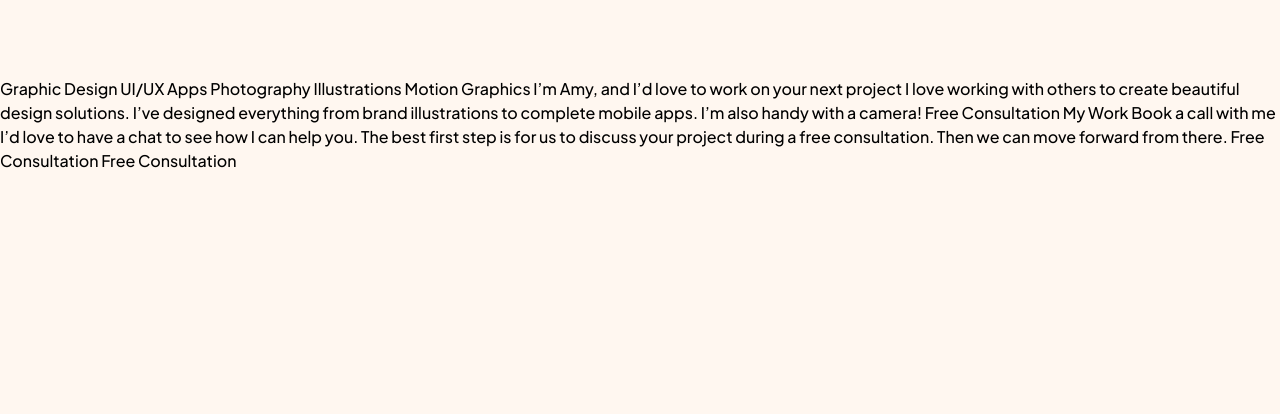
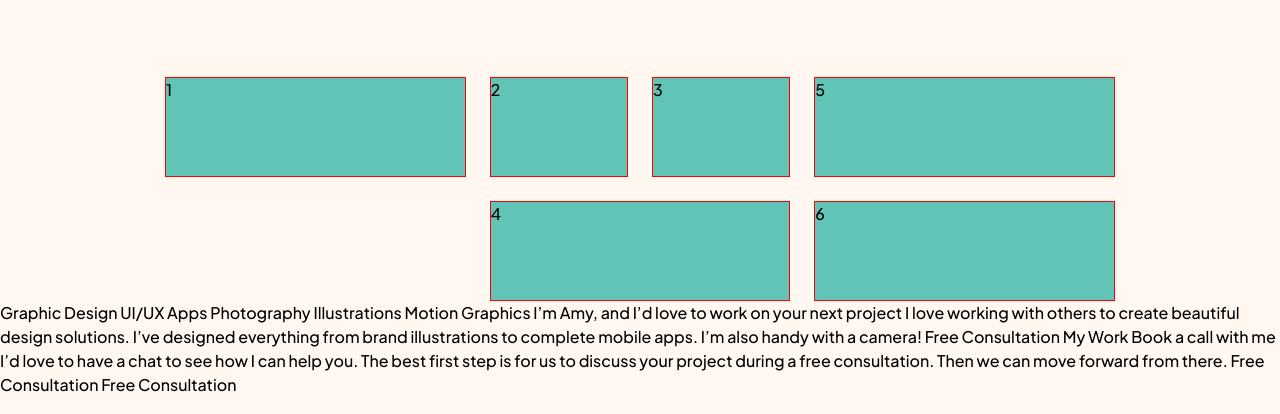
Before and after one commit to jefflangtech/design-portfolio, a plain HTML site: page index.html in a window 1280 px wide. Shown: the part 386-800 px from the top of the page. Drawn offline with Linux system fonts and the light colour scheme.

Commit message:
Structured the grid and tested the layout with some example boxes

```diff
--- a/index.html
+++ b/index.html
@@ -13,7 +13,7 @@
 </head>
 <body>
   <header>
-    <nav class="inline-padding">
+    <nav role="presentation" class="inline-padding">
       <img id="logo" src="resources/images/logo.svg" alt="amy's logo">
       <button class="btn-primary">Free Consultation</button>
     </nav>
@@ -22,8 +22,13 @@
       <p>With over ten years of experience in various design disciplines, I’m your one-stop shop for your design needs.</p>
     </div>
   </header>
-  <main>
-
+  <main class="inline-padding">
+    <div class="box">1</div>
+    <div class="box">2</div>
+    <div class="box">3</div>
+    <div class="box">4</div>
+    <div class="box">5</div>
+    <div class="box">6</div>
   </main>
   <footer>
 
--- a/resources/css/index.css
+++ b/resources/css/index.css
@@ -82,6 +82,7 @@ button {
 /* Primary structure & content */
 body {
   background-color: var(--almost-white);
+  overflow: hidden;
 }
 header {
   margin-bottom: 5rem;
@@ -103,6 +104,29 @@ nav {
 .hero > p {
   padding-inline: 2rem;
 }
+main {
+  display: grid;
+  grid-template-columns: repeat(6, 1fr);
+  gap: 1.5rem;
+}
+main div:first-child {
+  grid-column: span 2;
+  grid-row: span 2;
+}
+main div:nth-last-child(-n+3) {
+  grid-column: span 2;
+}
+main div:nth-child(5) {
+  grid-column: 5 / span 2;
+  grid-row: 1;
+}
+/* For testing the grid layout */
+.box {
+  border: 1px solid red;
+  background-color: #61C4B7;
+  width: 100%;
+  height: 100px;
+}
 
 /* Media queries */
 @media (max-width: 768px) {
@@ -122,6 +146,13 @@ nav {
     font-size: 2.75rem;
     line-height: 3.47rem;
     margin-bottom: 1.63rem;
+  }
+  main {
+    grid-template-columns: repeat(4, 1fr);
+  }
+  main div:nth-child(5) {
+    grid-column: span 2;
+    grid-row: unset;
   }
 }
 @media (max-width: 575px) {
@@ -158,6 +189,9 @@ nav {
     line-height: 1.63rem;
     padding-inline: 0.25rem;
   }
+  main {
+    grid-template-columns: repeat(2, 1fr);
+  }
 }
 @media (max-width: 375px) {
   .inline-padding {
```
Also changed, not shown: 1 other file.
